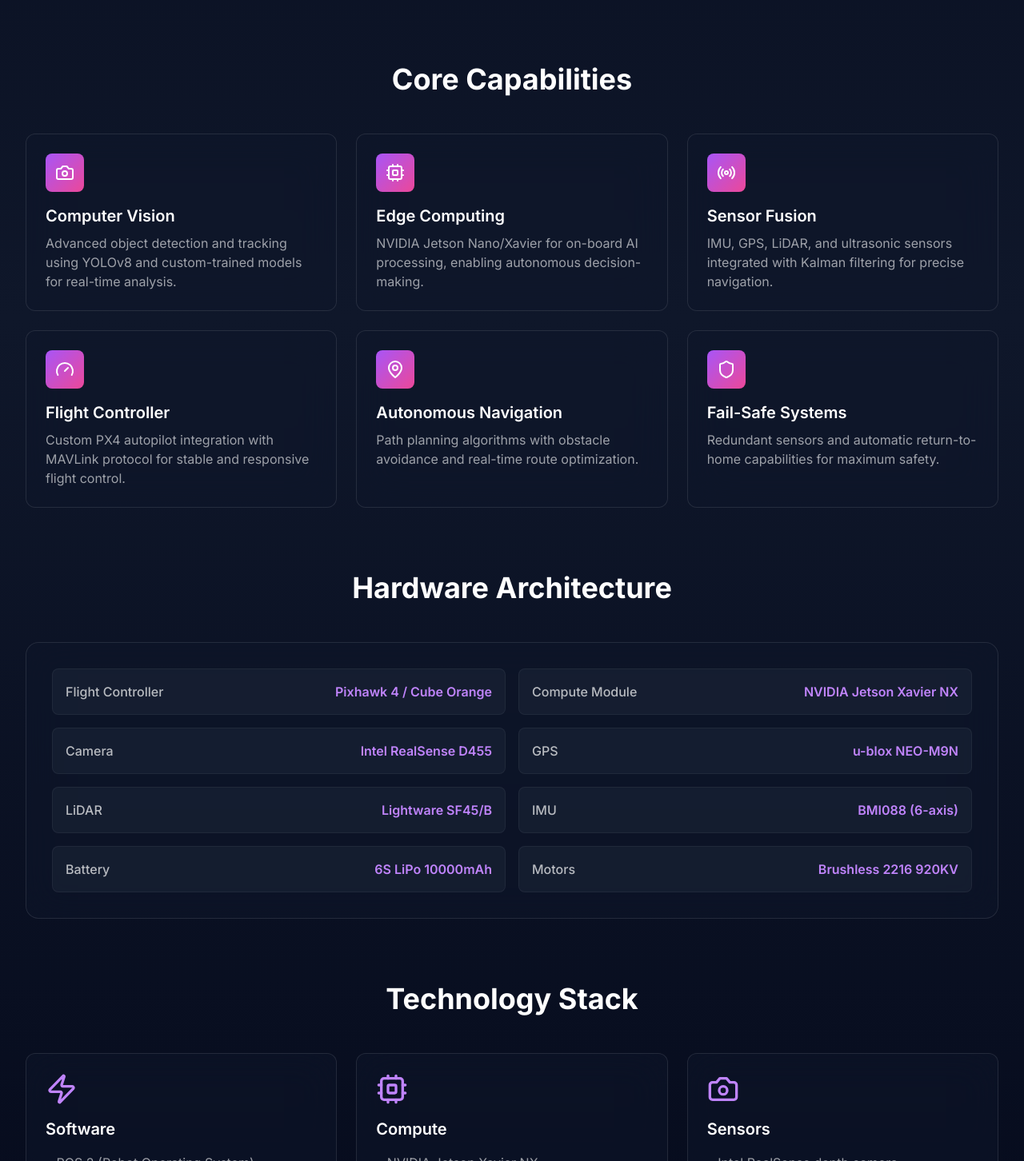
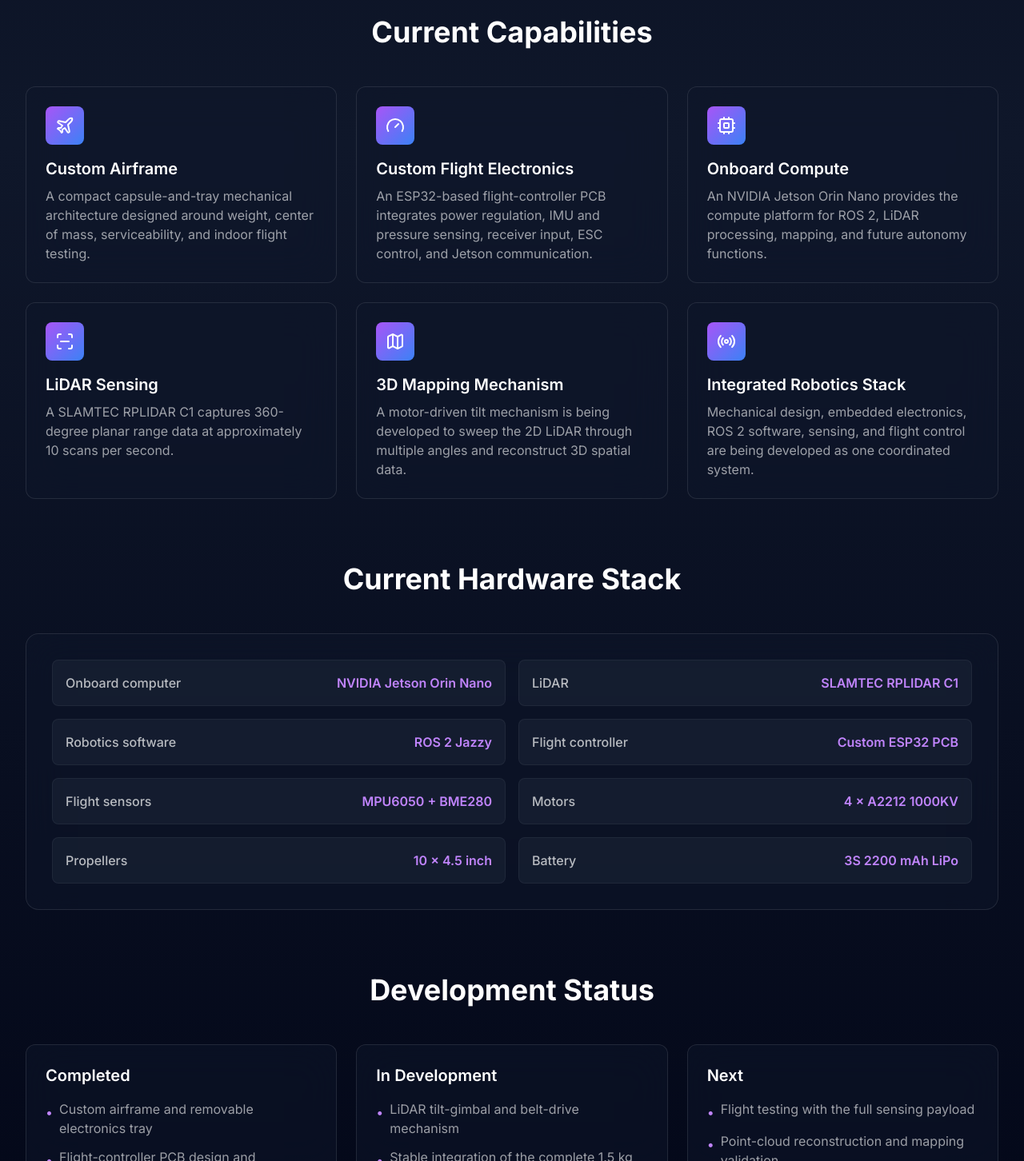
Before and after one commit to humzam241241/AH-Labs-Inc, a Next.js app: page /projects/drone in a window 1280 px wide. Shown: the part 1348-2800 px from the top of the page at 80% size. Built offline with nearby package versions, Linux system fonts and the light colour scheme.

Commit message:
Update drone program to current prototype

```diff
--- a/app/projects/drone/page.tsx
+++ b/app/projects/drone/page.tsx
@@ -3,75 +3,84 @@
 import React from "react"
 import Image from "next/image"
 import { motion } from "framer-motion"
-import { Plane, Camera, Cpu, Radio, Gauge, MapPin, Zap, Shield } from "lucide-react"
+import { Cpu, Gauge, Map, Plane, Radio, ScanLine } from "lucide-react"
 
-const features = [
+const capabilities = [
   {
-    icon: Camera,
-    title: "Computer Vision",
-    description: "Advanced object detection and tracking using YOLOv8 and custom-trained models for real-time analysis.",
+    icon: Plane,
+    title: "Custom Airframe",
+    description:
+      "A compact capsule-and-tray mechanical architecture designed around weight, center of mass, serviceability, and indoor flight testing.",
+  },
+  {
+    icon: Gauge,
+    title: "Custom Flight Electronics",
+    description:
+      "An ESP32-based flight-controller PCB integrates power regulation, IMU and pressure sensing, receiver input, ESC control, and Jetson communication.",
   },
   {
     icon: Cpu,
-    title: "Edge Computing",
-    description: "NVIDIA Jetson Nano/Xavier for on-board AI processing, enabling autonomous decision-making.",
+    title: "Onboard Compute",
+    description:
+      "An NVIDIA Jetson Orin Nano provides the compute platform for ROS 2, LiDAR processing, mapping, and future autonomy functions.",
+  },
+  {
+    icon: ScanLine,
+    title: "LiDAR Sensing",
+    description:
+      "A SLAMTEC RPLIDAR C1 captures 360-degree planar range data at approximately 10 scans per second.",
+  },
+  {
+    icon: Map,
+    title: "3D Mapping Mechanism",
+    description:
+      "A motor-driven tilt mechanism is being developed to sweep the 2D LiDAR through multiple angles and reconstruct 3D spatial data.",
   },
   {
     icon: Radio,
-    title: "Sensor Fusion",
-    description: "IMU, GPS, LiDAR, and ultrasonic sensors integrated with Kalman filtering for precise navigation.",
-  },
-  {
-    icon: Gauge,
-    title: "Flight Controller",
-    description: "Custom PX4 autopilot integration with MAVLink protocol for stable and responsive flight control.",
-  },
-  {
-    icon: MapPin,
-    title: "Autonomous Navigation",
-    description: "Path planning algorithms with obstacle avoidance and real-time route optimization.",
-  },
-  {
-    icon: Shield,
-    title: "Fail-Safe Systems",
-    description: "Redundant sensors and automatic return-to-home capabilities for maximum safety.",
+    title: "Integrated Robotics Stack",
+    description:
+      "Mechanical design, embedded electronics, ROS 2 software, sensing, and flight control are being developed as one coordinated system.",
   },
 ]
 
 const hardware = [
-  { component: "Flight Controller", spec: "Pixhawk 4 / Cube Orange" },
-  { component: "Compute Module", spec: "NVIDIA Jetson Xavier NX" },
-  { component: "Camera", spec: "Intel RealSense D455" },
-  { component: "GPS", spec: "u-blox NEO-M9N" },
-  { component: "LiDAR", spec: "Lightware SF45/B" },
-  { component: "IMU", spec: "BMI088 (6-axis)" },
-  { component: "Battery", spec: "6S LiPo 10000mAh" },
-  { component: "Motors", spec: "Brushless 2216 920KV" },
+  { component: "Onboard computer", spec: "NVIDIA Jetson Orin Nano" },
+  { component: "LiDAR", spec: "SLAMTEC RPLIDAR C1" },
+  { component: "Robotics software", spec: "ROS 2 Jazzy" },
+  { component: "Flight controller", spec: "Custom ESP32 PCB" },
+  { component: "Flight sensors", spec: "MPU6050 + BME280" },
+  { component: "Motors", spec: "4 × A2212 1000KV" },
+  { component: "Propellers", spec: "10 × 4.5 inch" },
+  { component: "Battery", spec: "3S 2200 mAh LiPo" },
 ]
 
-const roadmap = [
+const milestones = [
   {
-    phase: "Phase 1 - Foundation",
+    status: "Completed",
     items: [
-      "Basic autonomous flight with GPS waypoints",
-      "Computer vision integration",
-      "Manual override systems",
+      "Custom airframe and removable electronics tray",
+      "Flight-controller PCB design and manufacturing checks",
+      "Jetson Orin Nano running Ubuntu 24.04 and ROS 2 Jazzy",
+      "RPLIDAR C1 publishing live scan data in ROS 2",
     ],
   },
   {
-    phase: "Phase 2 - Intelligence",
+    status: "In Development",
     items: [
-      "Object detection and tracking",
-      "Dynamic obstacle avoidance",
-      "Swarm communication protocols",
+      "LiDAR tilt-gimbal and belt-drive mechanism",
+      "Stable integration of the complete 1.5 kg prototype",
+      "Timestamped LiDAR and tilt-angle data capture",
+      "Indoor 3D mapping proof of concept",
     ],
   },
   {
-    phase: "Phase 3 - Advanced",
+    status: "Next",
     items: [
-      "Multi-drone coordination",
-      "Advanced path planning with SLAM",
-      "Long-range autonomous delivery",
+      "Flight testing with the full sensing payload",
+      "Point-cloud reconstruction and mapping validation",
+      "Improved localization and autonomous navigation",
+      "Construction-site data collection trials",
     ],
   },
 ]
@@ -82,23 +91,16 @@ export default function DronePage() {
       <section className="relative pt-32 pb-20 overflow-hidden">
         <div className="absolute inset-0">
           <div className="absolute top-1/4 left-1/4 w-96 h-96 bg-purple-500/20 rounded-full blur-3xl" />
-          <div className="absolute bottom-1/4 right-1/4 w-96 h-96 bg-pink-500/20 rounded-full blur-3xl" />
+          <div className="absolute bottom-1/4 right-1/4 w-96 h-96 bg-blue-500/20 rounded-full blur-3xl" />
         </div>
-
         <div className="relative z-10 max-w-7xl mx-auto px-4 sm:px-6 lg:px-8">
-          <motion.div
-            initial={{ opacity: 0, y: 20 }}
-            animate={{ opacity: 1, y: 0 }}
-            className="text-center mb-12"
-          >
-            <div className="inline-flex items-center justify-center w-20 h-20 bg-gradient-to-br from-purple-500 to-pink-500 rounded-2xl mb-6">
+          <motion.div initial={{ opacity: 0, y: 20 }} animate={{ opacity: 1, y: 0 }} className="text-center mb-12">
+            <div className="inline-flex items-center justify-center w-20 h-20 bg-gradient-to-br from-purple-500 to-blue-500 rounded-2xl mb-6">
               <Plane className="w-10 h-10 text-white" />
             </div>
-            <h1 className="text-5xl md:text-6xl font-bold text-white mb-6">
-              Autonomous Drone Systems
-            </h1>
+            <h1 className="text-5xl md:text-6xl font-bold text-white mb-6">LiDAR Mapping Drone</h1>
             <p className="text-xl text-white/70 max-w-3xl mx-auto">
-              Advanced aerial robotics combining computer vision, sensor fusion, and intelligent navigation for real-world applications
+              An active engineering prototype combining autonomous flight hardware, ROS 2, onboard Jetson compute, and mechanically scanned LiDAR for 3D mapping.
             </p>
           </motion.div>
         </div>
@@ -106,183 +108,67 @@ export default function DronePage() {
 
       <section className="relative py-20">
         <div className="max-w-7xl mx-auto px-4 sm:px-6 lg:px-8">
-          <motion.div
-            initial={{ opacity: 0, y: 20 }}
-            whileInView={{ opacity: 1, y: 0 }}
-            viewport={{ once: true }}
-            className="mb-20"
-          >
+          <motion.div initial={{ opacity: 0, y: 20 }} whileInView={{ opacity: 1, y: 0 }} viewport={{ once: true }} className="mb-20">
             <div className="relative h-96 rounded-2xl overflow-hidden mb-8">
-              <Image
-                src="https://images.unsplash.com/photo-1473968512647-3e447244af8f?w=1200&q=80"
-                alt="Autonomous Drone"
-                fill
-                className="object-cover"
-              />
+              <Image src="https://images.unsplash.com/photo-1473968512647-3e447244af8f?w=1200&q=80" alt="Quadcopter drone in flight" fill className="object-cover" />
               <div className="absolute inset-0 bg-gradient-to-t from-slate-950 to-transparent" />
             </div>
-            <h2 className="text-4xl font-bold text-white mb-6 text-center">
-              System Overview
-            </h2>
-            <div className="max-w-4xl mx-auto">
-              <div className="bg-slate-900/50 backdrop-blur-xl border border-white/10 rounded-2xl p-8">
+            <h2 className="text-4xl font-bold text-white mb-6 text-center">Program Objective</h2>
+            <div className="max-w-4xl mx-auto bg-slate-900/50 backdrop-blur-xl border border-white/10 rounded-2xl p-8">
               <p className="text-white/70 text-lg leading-relaxed mb-4">
-                  Our autonomous drone system represents the convergence of advanced robotics, artificial intelligence, and aerospace engineering. Built on a robust hardware platform with NVIDIA Jetson compute modules and PX4 flight controllers, the system achieves real-time autonomous navigation in complex environments.
+                The immediate goal is an indoor proof of concept that can fly with its sensing payload and collect enough synchronized LiDAR data to reconstruct a three-dimensional map of a room or gym-sized environment.
               </p>
               <p className="text-white/70 text-lg leading-relaxed">
-                  Utilizing computer vision for object detection, LiDAR for precise distance measurement, and sophisticated sensor fusion algorithms, our drones can navigate, track objects, avoid obstacles, and complete missions with minimal human intervention.
+                The longer-term direction is a construction-survey platform capable of collecting spatial data in environments where rapid deployment and aerial access are valuable.
               </p>
-              </div>
             </div>
           </motion.div>
 
-          <motion.div
-            initial={{ opacity: 0, y: 20 }}
-            whileInView={{ opacity: 1, y: 0 }}
-            viewport={{ once: true }}
-            className="mb-20"
-          >
-            <h2 className="text-4xl font-bold text-white mb-12 text-center">
-              Core Capabilities
-            </h2>
+          <section className="mb-20">
+            <h2 className="text-4xl font-bold text-white mb-12 text-center">Current Capabilities</h2>
             <div className="grid md:grid-cols-2 lg:grid-cols-3 gap-6">
-              {features.map((feature, index) => (
-                <motion.div
-                  key={feature.title}
-                  initial={{ opacity: 0, y: 20 }}
-                  whileInView={{ opacity: 1, y: 0 }}
-                  transition={{ delay: index * 0.1 }}
-                  viewport={{ once: true }}
-                  className="bg-slate-900/50 backdrop-blur-xl border border-white/10 rounded-xl p-6 hover:border-purple-500/30 transition-all"
-                >
-                  <div className="w-12 h-12 bg-gradient-to-br from-purple-500 to-pink-500 rounded-lg flex items-center justify-center mb-4">
-                    <feature.icon className="w-6 h-6 text-white" />
+              {capabilities.map((capability, index) => (
+                <motion.div key={capability.title} initial={{ opacity: 0, y: 20 }} whileInView={{ opacity: 1, y: 0 }} transition={{ delay: index * 0.08 }} viewport={{ once: true }} className="bg-slate-900/50 backdrop-blur-xl border border-white/10 rounded-xl p-6">
+                  <div className="w-12 h-12 bg-gradient-to-br from-purple-500 to-blue-500 rounded-lg flex items-center justify-center mb-4">
+                    <capability.icon className="w-6 h-6 text-white" />
                   </div>
-                  <h3 className="text-xl font-semibold text-white mb-2">
-                    {feature.title}
-                  </h3>
-                  <p className="text-white/60">{feature.description}</p>
+                  <h3 className="text-xl font-semibold text-white mb-2">{capability.title}</h3>
+                  <p className="text-white/60">{capability.description}</p>
                 </motion.div>
               ))}
             </div>
-          </motion.div>
+          </section>
 
-          <motion.div
-            initial={{ opacity: 0, y: 20 }}
-            whileInView={{ opacity: 1, y: 0 }}
-            viewport={{ once: true }}
-            className="mb-20"
-          >
-            <h2 className="text-4xl font-bold text-white mb-12 text-center">
-              Hardware Architecture
-            </h2>
-            <div className="bg-slate-900/50 backdrop-blur-xl border border-white/10 rounded-2xl p-8">
-              <div className="grid md:grid-cols-2 gap-4">
-                {hardware.map((item, index) => (
-                  <div
-                    key={index}
-                    className="flex items-center justify-between p-4 bg-slate-800/50 rounded-lg border border-white/5"
-                  >
-                    <span className="text-white/70 font-medium">
-                      {item.component}
-                    </span>
-                    <span className="text-purple-400 font-semibold">
-                      {item.spec}
-                    </span>
+          <section className="mb-20">
+            <h2 className="text-4xl font-bold text-white mb-12 text-center">Current Hardware Stack</h2>
+            <div className="bg-slate-900/50 backdrop-blur-xl border border-white/10 rounded-2xl p-8 grid md:grid-cols-2 gap-4">
+              {hardware.map((item) => (
+                <div key={item.component} className="flex items-center justify-between gap-4 p-4 bg-slate-800/50 rounded-lg border border-white/5">
+                  <span className="text-white/70 font-medium">{item.component}</span>
+                  <span className="text-purple-400 font-semibold text-right">{item.spec}</span>
                 </div>
               ))}
             </div>
-            </div>
-          </motion.div>
+          </section>
 
-          <motion.div
-            initial={{ opacity: 0, y: 20 }}
-            whileInView={{ opacity: 1, y: 0 }}
-            viewport={{ once: true }}
-            className="mb-20"
-          >
-            <h2 className="text-4xl font-bold text-white mb-12 text-center">
-              Technology Stack
-            </h2>
+          <section>
+            <h2 className="text-4xl font-bold text-white mb-12 text-center">Development Status</h2>
             <div className="grid md:grid-cols-3 gap-6">
-              <div className="bg-slate-900/50 backdrop-blur-xl border border-white/10 rounded-xl p-6">
-                <Zap className="w-10 h-10 text-purple-400 mb-4" />
-                <h3 className="text-xl font-semibold text-white mb-4">
-                  Software
-                </h3>
-                <ul className="space-y-2 text-white/60">
-                  <li>• ROS 2 (Robot Operating System)</li>
-                  <li>• Python/C++ for algorithms</li>
-                  <li>• TensorFlow/PyTorch for AI</li>
-                  <li>• OpenCV for vision processing</li>
-                  <li>• MAVLink communication protocol</li>
-                </ul>
-              </div>
-              <div className="bg-slate-900/50 backdrop-blur-xl border border-white/10 rounded-xl p-6">
-                <Cpu className="w-10 h-10 text-purple-400 mb-4" />
-                <h3 className="text-xl font-semibold text-white mb-4">
-                  Compute
-                </h3>
-                <ul className="space-y-2 text-white/60">
-                  <li>• NVIDIA Jetson Xavier NX</li>
-                  <li>• 384-core GPU for AI inference</li>
-                  <li>• 8GB RAM, 128GB storage</li>
-                  <li>• 21 TOPS performance</li>
-                  <li>• Low power consumption (10-15W)</li>
-                </ul>
-              </div>
-              <div className="bg-slate-900/50 backdrop-blur-xl border border-white/10 rounded-xl p-6">
-                <Camera className="w-10 h-10 text-purple-400 mb-4" />
-                <h3 className="text-xl font-semibold text-white mb-4">
-                  Sensors
-                </h3>
-                <ul className="space-y-2 text-white/60">
-                  <li>• Intel RealSense depth camera</li>
-                  <li>• Lightware LiDAR (50m range)</li>
-                  <li>• BMI088 6-axis IMU</li>
-                  <li>• u-blox GPS (RTK capable)</li>
-                  <li>• Ultrasonic distance sensors</li>
-                </ul>
-              </div>
-            </div>
-          </motion.div>
-
-          <motion.div
-            initial={{ opacity: 0, y: 20 }}
-            whileInView={{ opacity: 1, y: 0 }}
-            viewport={{ once: true }}
-          >
-            <h2 className="text-4xl font-bold text-white mb-12 text-center">
-              Development Roadmap
-            </h2>
-            <div className="grid md:grid-cols-3 gap-6">
-              {roadmap.map((phase, index) => (
-                <motion.div
-                  key={phase.phase}
-                  initial={{ opacity: 0, y: 20 }}
-                  whileInView={{ opacity: 1, y: 0 }}
-                  transition={{ delay: index * 0.1 }}
-                  viewport={{ once: true }}
-                  className="bg-slate-900/50 backdrop-blur-xl border border-white/10 rounded-xl p-6"
-                >
-                  <div className="w-12 h-12 bg-gradient-to-br from-purple-500 to-pink-500 rounded-lg flex items-center justify-center mb-4 text-white font-bold">
-                    {index + 1}
-                  </div>
-                  <h3 className="text-xl font-semibold text-white mb-4">
-                    {phase.phase}
-                  </h3>
-                  <ul className="space-y-2">
-                    {phase.items.map((item, i) => (
-                      <li key={i} className="flex items-start space-x-2">
+              {milestones.map((milestone, index) => (
+                <motion.div key={milestone.status} initial={{ opacity: 0, y: 20 }} whileInView={{ opacity: 1, y: 0 }} transition={{ delay: index * 0.1 }} viewport={{ once: true }} className="bg-slate-900/50 backdrop-blur-xl border border-white/10 rounded-xl p-6">
+                  <h3 className="text-xl font-semibold text-white mb-4">{milestone.status}</h3>
+                  <ul className="space-y-3">
+                    {milestone.items.map((item) => (
+                      <li key={item} className="flex items-start gap-2 text-white/60">
                         <span className="text-purple-400 mt-1">•</span>
-                        <span className="text-white/60">{item}</span>
+                        <span>{item}</span>
                       </li>
                     ))}
                   </ul>
                 </motion.div>
               ))}
             </div>
-          </motion.div>
+          </section>
         </div>
       </section>
     </div>
```
Lines whose indentation alone changed are shown as unchanged.
